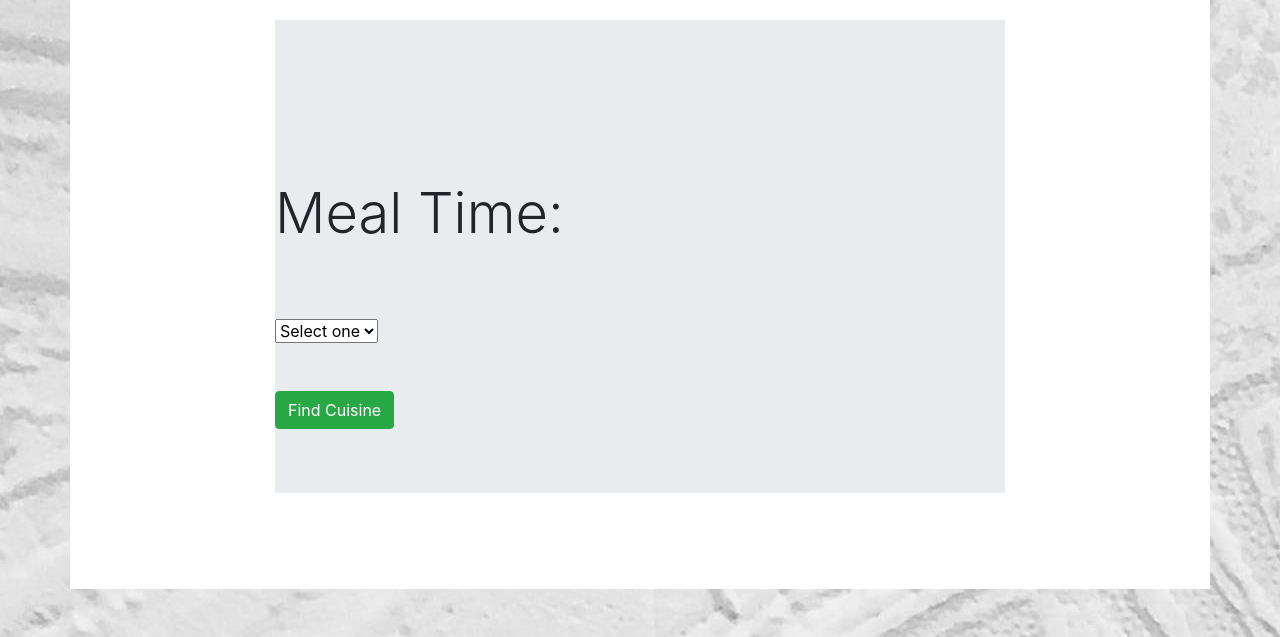
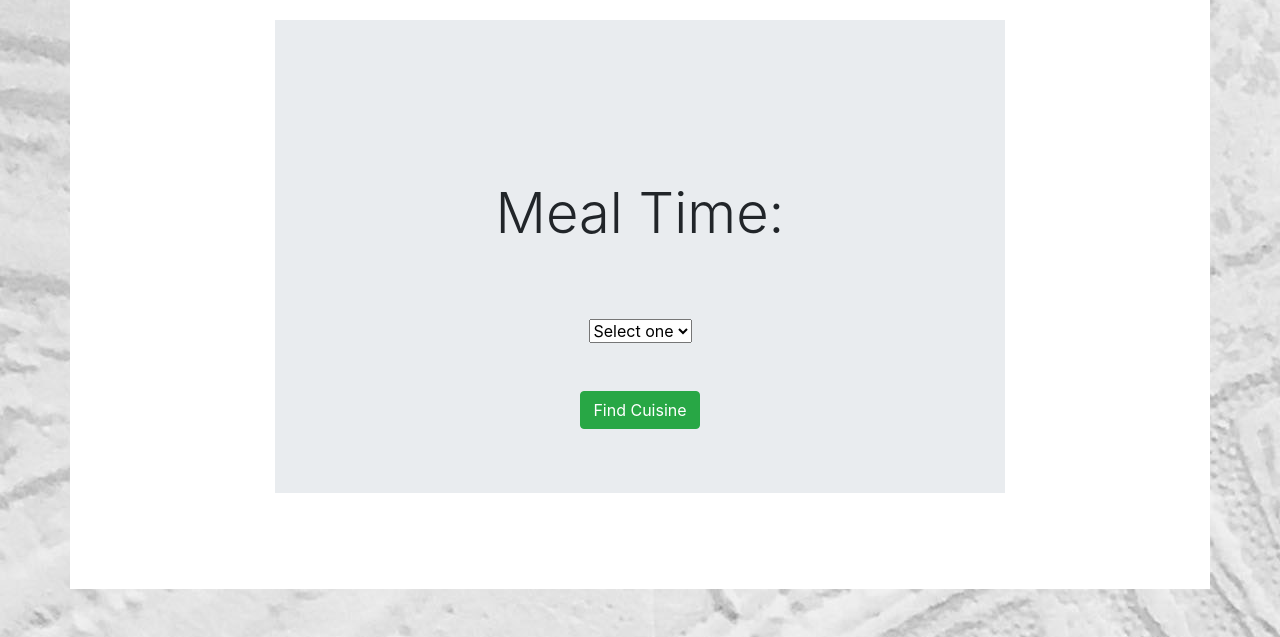
Before and after one commit to brianscan14/Gourmet_Grub, a Flask app: page /find_meals in a window 1280 px wide. Shown: the part 180-817 px from the top of the page. Run offline with Flask 2, Linux system fonts and the light colour scheme; some libraries are stand-ins or nearby versions.

Commit message:
changing centering class name as it was conflicting with BS4 class name

```diff
--- a/templates/cuisines.html
+++ b/templates/cuisines.html
@@ -9,13 +9,13 @@
                 <div class="jumbotron jumbotron-fluid my-3">
                     <div class="row">
                         <div class="col">
-                            <h1 class="display-4 center-text cuisine-title">{{ cuisine }}</h1>
+                            <h1 class="display-4 centering-text cuisine-title">{{ cuisine }}</h1>
                         </div>
                     </div>
 					<div class="row mt-3">
                         <div class="col">
 				            <form action="{{ url_for('search_cuisines') }}">
-				            <div id="search_cuisines" class="center-text">
+				            <div id="search_cuisines" class="centering-text">
                                 <button type="submit" name="query" value="{{cuisine}}" class="btn btn-outline-success">
 	                            View all {{cuisine}} style recipes</button>
                             </div>
--- a/templates/find_meals.html
+++ b/templates/find_meals.html
@@ -9,7 +9,7 @@
 			<div class="jumbotron jumbotron-fluid mx-auto my-5">
 				<div class="row my-5">
 					<div class="col-12 mt-5">
-						<h1 class="display-4 center-text">Meal Time:</h1>
+						<h1 class="display-4 centering-text">Meal Time:</h1>
 					</div>
                 </div>
 
@@ -17,7 +17,7 @@
 					<div class="col-12">
 						<form action="{{ url_for('find_meals')}}" method="POST">
 							<div class="row mt-3">
-								<div class="input-field col-12 center-text">
+								<div class="input-field col-12 centering-text">
 									<select id="meal_type" name="meal_type">
                                         <option value="" disabled selected>Select one</option>
                                         <option value="breakfast">Breakfast</option>
@@ -28,7 +28,7 @@
 							</div>
 
 							<div class="row mt-5">
-								<div class="col-12 center-text">
+								<div class="col-12 centering-text">
 									<button class="btn btn-success" type="submit" name="action">Find Cuisine</button>
 								</div>
 							</div>
--- a/templates/index.html
+++ b/templates/index.html
@@ -6,7 +6,7 @@
 
     <div class="row mt-5">
         <div class="col-12 ">
-            <h1 class="display-4 mx-auto center-text">Search your recipe:</h1>
+            <h1 class="display-4 mx-auto centering-text">Search your recipe:</h1>
         </div>
     </div>
 
@@ -18,7 +18,7 @@
     </div>
     <div class="row mt-5">
         <div class="col-12">
-            <div id="search_recipe" class="center-text">
+            <div id="search_recipe" class="centering-text">
                 <button type="submit" class="btn btn-success btn-lg ">Have a look</button>
             </div>
         </div>
--- a/templates/meal_results.html
+++ b/templates/meal_results.html
@@ -22,7 +22,7 @@
       </div>
     </div>
   </div>
-    <div class="card-footer">
+    <div class="card-footer centering-text">
         <a href="/recipe_selected/{{ cuisine._id }}">
         <button type="submit" class="btn btn-success" name="action">View full recipe</button>
         </a>
@@ -36,7 +36,7 @@
 {% endfor %}
 </div>
 
-<div class="center-text mb-5">
+<div class="centering-text mb-5">
 <a href="{{ url_for('find_meals') }}" class="btn btn-warning">Go Back</a>
 </div>
 
--- a/templates/recipies.html
+++ b/templates/recipies.html
@@ -10,9 +10,9 @@
         <div class="card">
             <img src="{{recipe.image}}" class="card-img-top" alt="recipe image">
             <div class="card-body ">
-                <div class=""><h5 class="card-title center-text">{{recipe.recipe_name}}</h5></div>
+                <div class=""><h5 class="card-title centering-text">{{recipe.recipe_name}}</h5></div>
                 <div class=""><p class="card-text card-text-recipes mb-3">{{recipe.recipe_desc}}</p></div>
-                <div class="center-text">
+                <div class="centering-text">
                     <a href="/recipe_selected/{{ recipe._id }}">
                         <button type="submit" class="btn btn-success mt-2" name="action">View full recipe</button>
                     </a>
--- a/templates/search_cuisines.html
+++ b/templates/search_cuisines.html
@@ -21,7 +21,7 @@
       </div>
     </div>
   </div>
-    <div class="card-footer">
+    <div class="card-footer centering-text">
         <a href="/recipe_selected/{{ recipe._id }}">
         <button type="submit" class="btn btn-success" name="action">View full recipe</button>
         </a>
@@ -33,7 +33,7 @@
 </div>
     {% endfor %}
 
-<div class="center-text mb-5">
+<div class="centering-text mb-5">
     <a href="{{ url_for('get_cuisines') }}" class="btn btn-warning">Back</a>
 </div>
 
--- a/templates/search_recipe.html
+++ b/templates/search_recipe.html
@@ -38,7 +38,7 @@
 
     {% endfor %}
 
-    <div class="center-text mb-5">
+    <div class="centering-text mb-5">
 		<a href="{{ url_for('index') }}">
 			<button type="submit" class="btn btn-warning" name="action">return to seach page</button>
 		</a>
```
